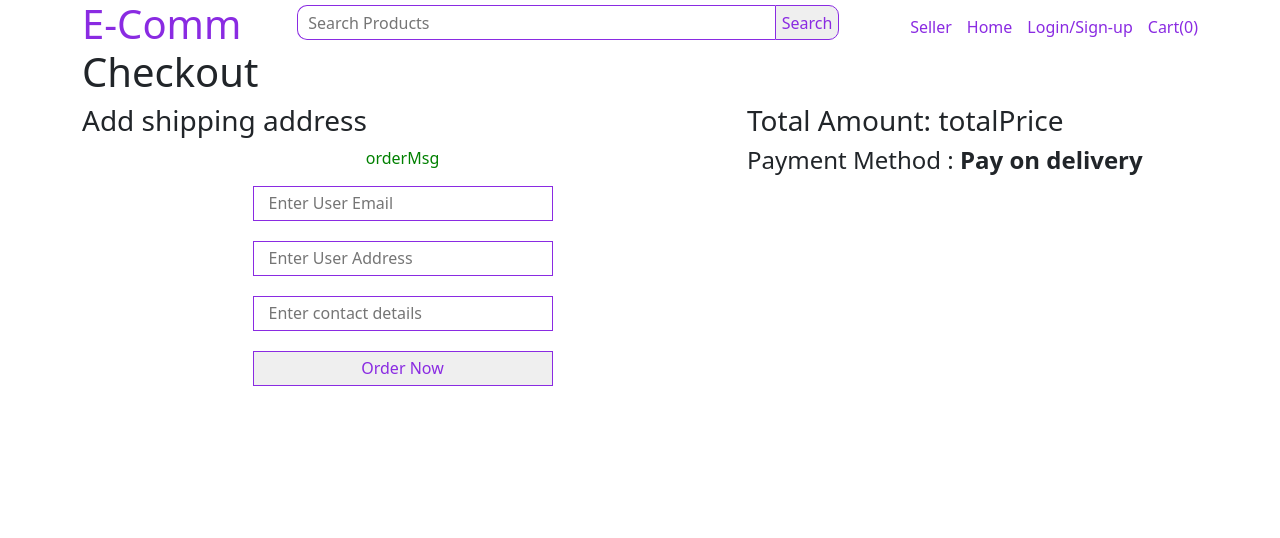
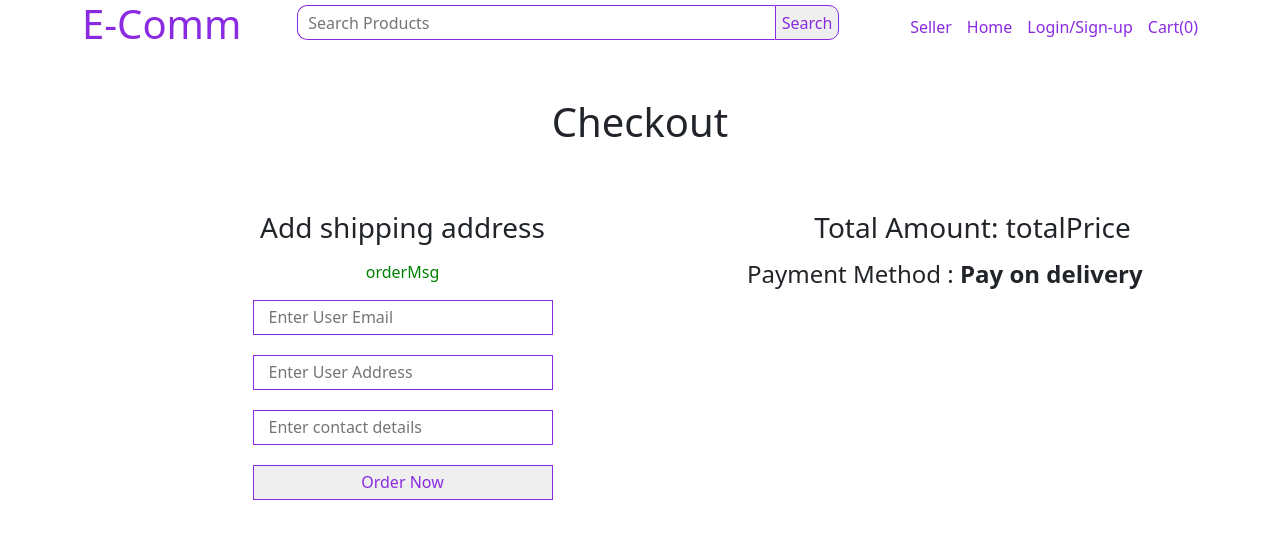
Before and after one commit to SamithVinura/angular-ecommerce-app, an Angular app: page /checkout in a window 1280 px wide. Shown: the top 538 px of the page. Built offline with nearby package versions, Linux system fonts and the light colour scheme.

Commit message:
checkout page css done

```diff
--- a/src/app/components/checkout/checkout.component.css
+++ b/src/app/components/checkout/checkout.component.css
@@ -0,0 +1,10 @@
+.checkout h1{
+  text-align:center;
+  margin-top: 50px;
+  margin-bottom: 50px;
+}
+.checkout h3{
+  text-align: center;
+  margin-top: 15px;
+  margin-bottom: 15px;
+}
```
